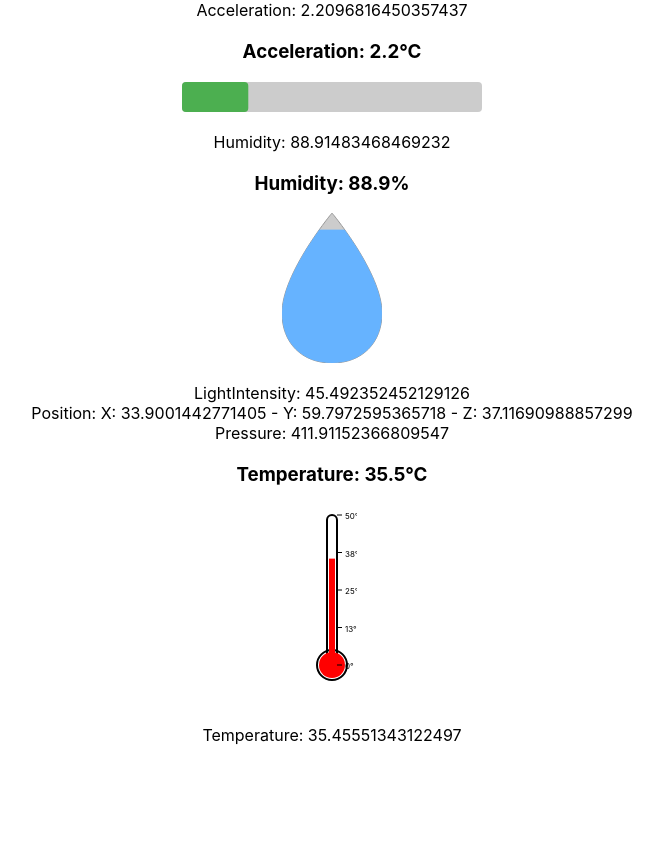
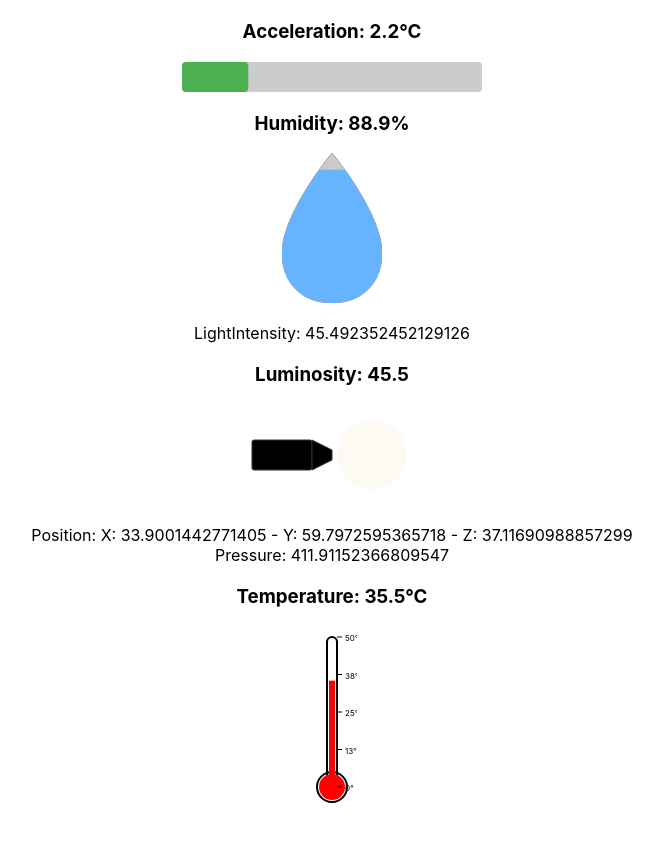
Before and after one commit to vitormcruz/SensorReact, a React (Create React App) app: page / in a window 1280 px wide. Shown: the top 842 px of the page, without its empty margins (308-971 px from the left). Before the commit the page ends 800 px from the top, so only its background shows below. Built offline with nearby package versions, Linux system fonts and the light colour scheme.

Commit message:
Adding Luminosity

```diff
--- a/src/App.js
+++ b/src/App.js
@@ -3,6 +3,7 @@ import './App.css';
 import Accelerometer from "./components/accelerometer/Accelerometer";
 import Thermometer from "./components/thermometer/Thermometer";
 import HumidityDrop from "./components/humidity/Humidity";
+import Luminosity from "./components/luminosity/Luminosity";
 
 let initialized = false;
 
@@ -38,16 +39,14 @@ function App() {
 
     return (
       <div className="App">
-          Acceleration: {sensorData.accelaration} <br/>
           <Accelerometer acceleration={sensorData.accelaration} minAccel={0} maxAccel={10} />
-          Humidity: {sensorData.humidity} <br/>
           <HumidityDrop humidity={sensorData.humidity} minHumidity={0} maxHumidity={100} />
           LightIntensity: {sensorData.lightIntensity} <br/>
+          <Luminosity luminosity={sensorData.lightIntensity} maxLuminosity={1000} />
           Position: X: {sensorData.position.x} - Y: {sensorData.position.y} - Z: {sensorData.position.z} <br/>
           Pressure: {sensorData.pressure} <br/>
 
           <Thermometer temperature={sensorData.temperature} minTemp={0} maxTemp={50} />
-          Temperature: {sensorData.temperature} <br/>
       </div>
     );
 }
--- /dev/null
+++ b/src/components/luminosity/Luminosity.css
@@ -0,0 +1,25 @@
+.flashlight-container {
+  margin: 20px 0;
+  text-align: center;
+}
+
+.flashlight-svg-container {
+  display: flex;
+  justify-content: center;
+}
+
+.flashlight-body {
+  fill: #000000;
+  stroke: #333333;
+  stroke-width: 1;
+}
+
+.flashlight-head {
+  fill: #000000;
+  stroke: #333333;
+  stroke-width: 1;
+}
+
+.flashlight-light-beam {
+  fill: #cc9900; /* Dark yellow */
+}
--- /dev/null
+++ b/src/components/luminosity/Luminosity.js
@@ -0,0 +1,49 @@
+import React from 'react';
+import './Luminosity.css';
+
+const Luminosity = ({ luminosity, maxLuminosity }) => {
+  const opacity = luminosity/maxLuminosity;
+  console.log(luminosity);
+  console.log(maxLuminosity);
+  console.log(opacity);
+
+  // SVG dimensions
+  const width = 200;
+  const height = 100;
+
+  return (
+    <div className="flashlight-container">
+      <h3>Luminosity: {luminosity.toFixed(1)}</h3>
+      <div className="flashlight-svg-container">
+        <svg width={width} height={height} viewBox="0 0 200 100">
+          {/* Flashlight body (black rectangle) */}
+          <rect
+            x="20"
+            y="35"
+            width="60"
+            height="30"
+            rx="2"
+            className="flashlight-body"
+          />
+
+          {/* Flashlight head (cone pointing right) */}
+          <polygon
+            points="80,35 100,45 100,55 80,65"
+            className="flashlight-head"
+          />
+
+          {/* Light beam (dark yellow circle with dynamic opacity) */}
+          <circle
+            cx="140"
+            cy="50"
+            r="35"
+            className="flashlight-light-beam"
+            style={{ opacity: opacity }}
+          />
+        </svg>
+      </div>
+    </div>
+  );
+};
+
+export default Luminosity;
```
